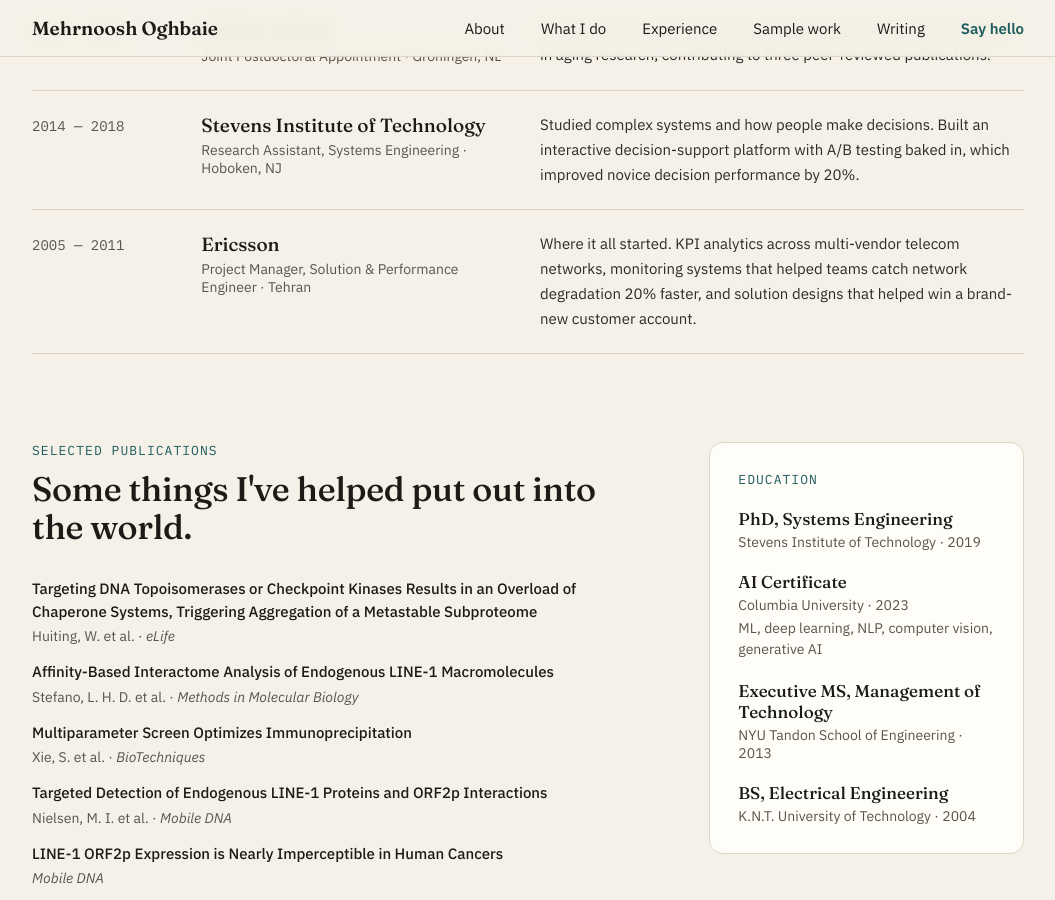
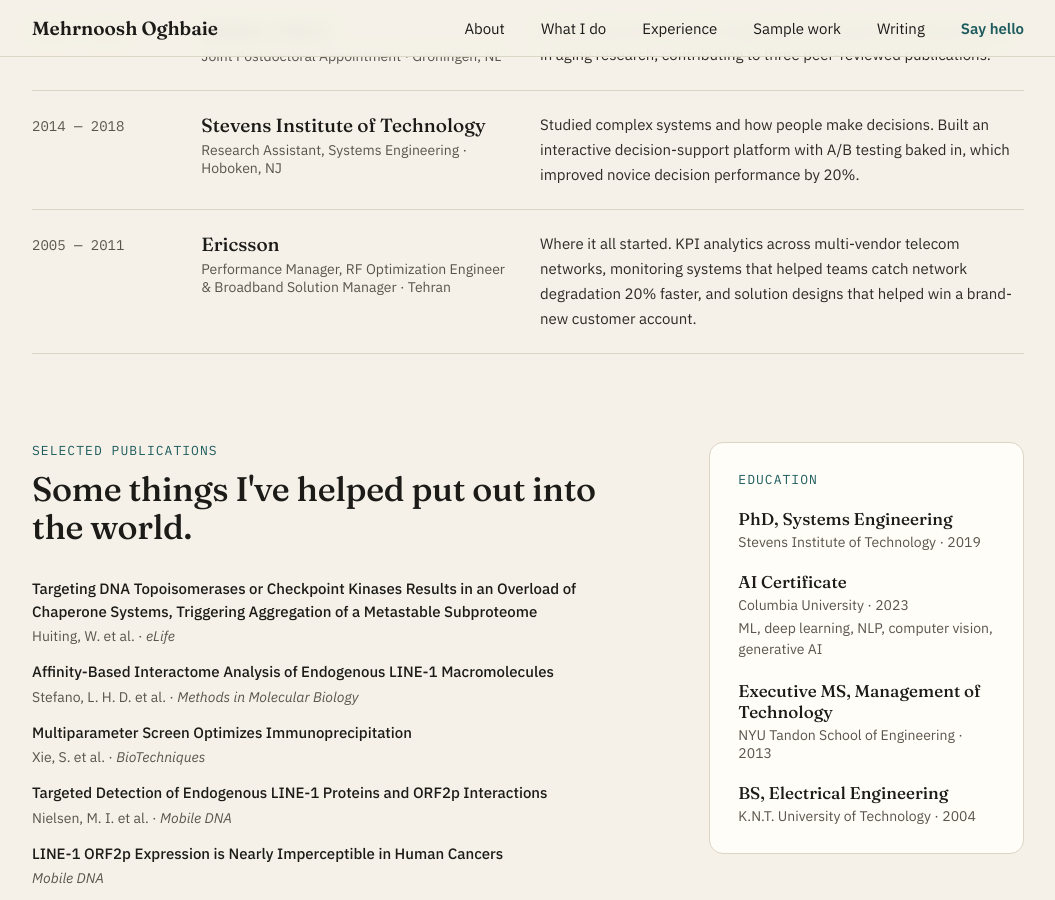
Before and after one commit to moghbaie/moghbaie.github.io, a Jekyll site: the page built from index.html, in a window 1280 px wide and 900 px high, scrolled down 2759 px. Shown: the whole window, without its empty margins (112-1167 px from the left). Built offline with Jekyll 4.4.1, drawn with Linux system fonts in a browser that asks for light colours.

Commit message:
Correct Ericsson job titles
Co-Authored-By: Claude Opus 5.5 <noreply@anthropic.com>

```diff
--- a/index.html
+++ b/index.html
@@ -135,7 +135,7 @@ description: I build models that make sense of messy, connected data.
       </li>
       <li class="job grid-12">
         <div class="when">2005 — 2011</div>
-        <div class="who"><h3>Ericsson</h3><span>Project Manager, Solution &amp; Performance Engineer · Tehran</span></div>
+        <div class="who"><h3>Ericsson</h3><span>Performance Manager, RF Optimization Engineer &amp; Broadband Solution Manager · Tehran</span></div>
         <p>Where it all started. KPI analytics across multi-vendor telecom networks, monitoring systems that helped teams catch network degradation 20% faster, and solution designs that helped win a brand-new customer account.</p>
       </li>
     </ol>
```
